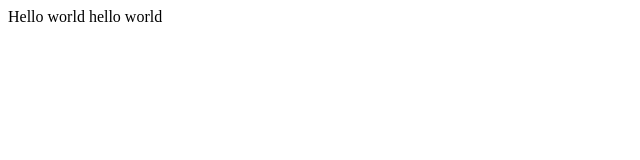
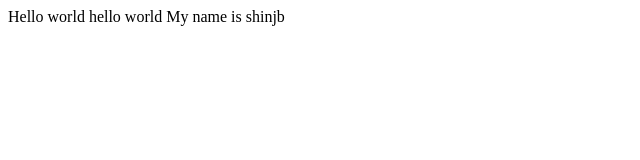
Before and after one commit to shinjb/opentutorials-shinjb, a plain HTML site: page index.html in a window 1280 px wide. Shown: the whole page, without its empty margins (0-640 px from the left). Drawn offline with Linux system fonts and the light colour scheme.

Commit message:
add index.html

```diff
--- a/index.html
+++ b/index.html
@@ -21,5 +21,6 @@
 	<body>
 		Hello world
 		hello world
+		My name is shinjb
 	</body>
 </html>
```
